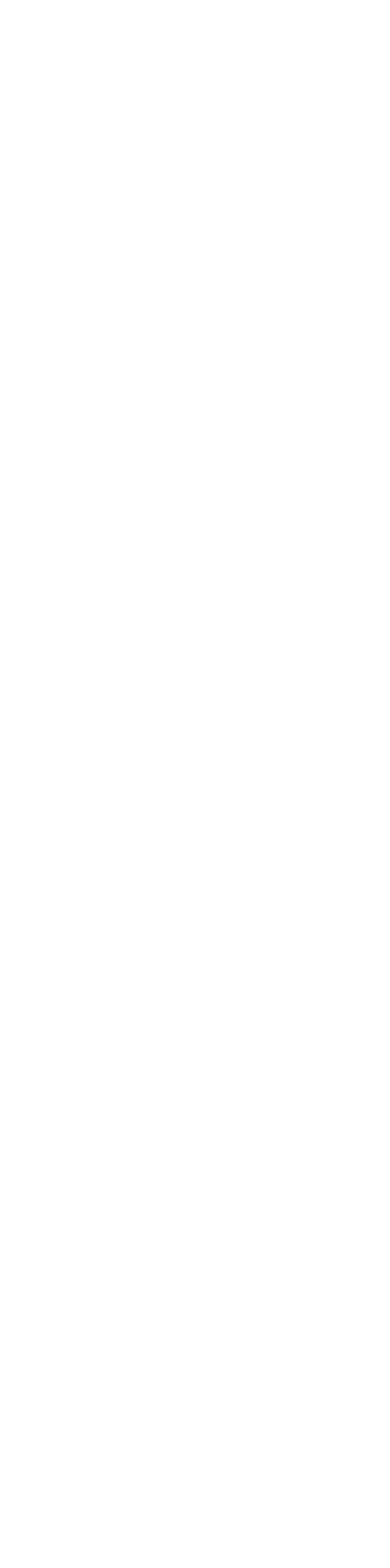
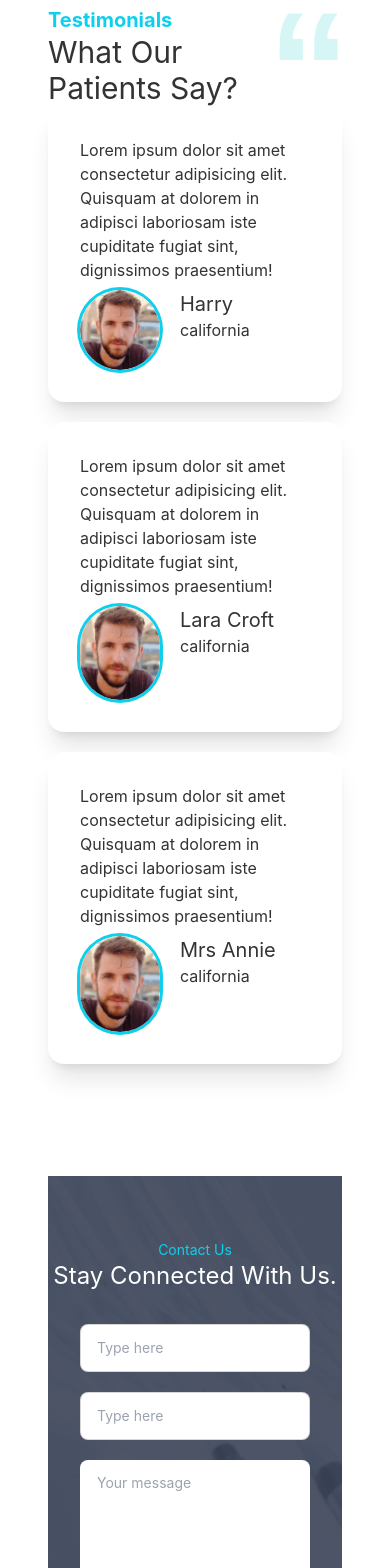
Before and after one commit to Shakshor/doctors-portal-client, a React (Create React App) app: page / in a window 390 px wide. Shown: the part 4480-6048 px from the top of the page. Before the commit the page ends 4374 px from the top, so only its background shows below. Built offline with nearby package versions, Linux system fonts and the light colour scheme.

Commit message:
testimonials and contact done

```diff
--- /dev/null
+++ b/src/Pages/Home/Contact.js
@@ -0,0 +1,32 @@
+import React from 'react';
+import appointment from '../../assets/images/appointment.png';
+import FocusButton from '../Shared/FocusButton';
+
+
+const Contact = () => {
+    return (
+        <div style={{ background: `url(${appointment})` }}
+            className='flex items-center justify-center'
+        >
+            <div class="card  w-full max-w-md  my-16">
+                <div className='text-center'>
+                    <h4 className='text-sm text-primary'>Contact Us</h4>
+                    <h2 className='text-2xl text-white'>Stay Connected With Us.</h2>
+                </div>
+                <div class="card-body">
+                    <div class="form-control">
+                        <input type="text" placeholder="Type here" class="input input-bordered input-md w-full max-w-md mb-5" />
+                        <input type="text" placeholder="Type here" class="input input-bordered input-md w-full max-w-md mb-5" />
+                        <textarea class="textarea w-full max-w-md" placeholder="Your message" rows={6}></textarea>
+                    </div>
+                    <div class="form-control mt-6">
+                        <FocusButton>Login</FocusButton>
+                    </div>
+                </div>
+            </div>
+
+        </div>
+    );
+};
+
+export default Contact;
--- /dev/null
+++ b/src/Pages/Home/Footer.js
@@ -0,0 +1,31 @@
+import React from 'react';
+
+const Footer = () => {
+    return (
+        <footer class="footer p-10 bg-neutral text-neutral-content">
+            <div>
+                <span class="footer-title">Services</span>
+                <a class="link link-hover">Branding</a>
+                <a class="link link-hover">Design</a>
+                <a class="link link-hover">Marketing</a>
+                <a class="link link-hover">Advertisement</a>
+            </div>
+            <div>
+                <span class="footer-title">Company</span>
+                <a class="link link-hover">About us</a>
+                <a class="link link-hover">Contact</a>
+                <a class="link link-hover">Jobs</a>
+                <a class="link link-hover">Press kit</a>
+            </div>
+            <div>
+                <span class="footer-title">Legal</span>
+                <a class="link link-hover">Terms of use</a>
+                <a class="link link-hover">Privacy policy</a>
+                <a class="link link-hover">Cookie policy</a>
+            </div>
+        </footer>
+
+    );
+};
+
+export default Footer;
--- a/src/Pages/Home/Home.js
+++ b/src/Pages/Home/Home.js
@@ -1,9 +1,11 @@
 import React from 'react';
 import Banner from './Banner';
 import BannerTwo from './BannerTwo';
+import Contact from './Contact';
 import Info from './Info';
 import MakeAppointment from './MakeAppointment';
 import Services from './Services';
+import Testimonials from './Testimonials';
 
 const Home = () => {
     return (
@@ -13,6 +15,8 @@
             <Services></Services>
             <BannerTwo></BannerTwo>
             <MakeAppointment></MakeAppointment>
+            <Testimonials></Testimonials>
+            <Contact></Contact>
         </div>
     );
 };
--- /dev/null
+++ b/src/Pages/Home/Review.js
@@ -0,0 +1,24 @@
+import React from 'react';
+
+const Review = ({ review }) => {
+    return (
+        <div className="card lg:max-w-lg  bg-base-100 shadow-xl">
+            <div className="card-body">
+                <p>Lorem ipsum dolor sit amet consectetur adipisicing elit. Quisquam at dolorem in adipisci laboriosam iste cupiditate fugiat sint, dignissimos praesentium!</p>
+                <div className="flex items-center">
+                    <div class="avatar">
+                        <div class="w-20 rounded-full ring ring-primary ring-offset-base-100 mr-5">
+                            <img src={review.img} alt='' />
+                        </div>
+                        <div>
+                            <h4 className='text-xl'>{review.name}</h4>
+                            <p>{review.location}</p>
+                        </div>
+                    </div>
+                </div>
+            </div>
+        </div>
+    );
+};
+
+export default Review;
--- /dev/null
+++ b/src/Pages/Home/Testimonials.js
@@ -0,0 +1,49 @@
+import React from 'react';
+import quote from '../../assets/icons/quote.svg';
+import people1 from '../../assets/images/people1.png';
+import Review from './Review';
+
+const Testimonials = () => {
+    // creating reviews for dynamic
+    const reviews = [
+        {
+            _id: 1,
+            name: 'Harry',
+            location: 'california',
+            img: people1
+        },
+        {
+            _id: 2,
+            name: 'Lara Croft',
+            location: 'california',
+            img: people1
+        },
+        {
+            _id: 3,
+            name: 'Mrs Annie',
+            location: 'california',
+            img: people1
+        },
+    ]
+
+    return (
+        <section className='my-28'>
+            <div className='flex justify-between'>
+                <div>
+                    <h4 className='text-xl text-primary font-bold'>Testimonials</h4>
+                    <h2 className='text-3xl'>What Our Patients Say?</h2>
+                </div>
+                <div className='w-24 h-20 lg:w-48 lg:h-40'>
+                    <img src={quote} alt="" />
+                </div>
+            </div>
+            <div className='grid grid-cols-1 md:grid-cols-2 lg:grid-cols-3 gap-5'>
+                {
+                    reviews.map(review => <Review key={review._id} review={review}></Review>)
+                }
+            </div>
+        </section>
+    );
+};
+
+export default Testimonials;
```
